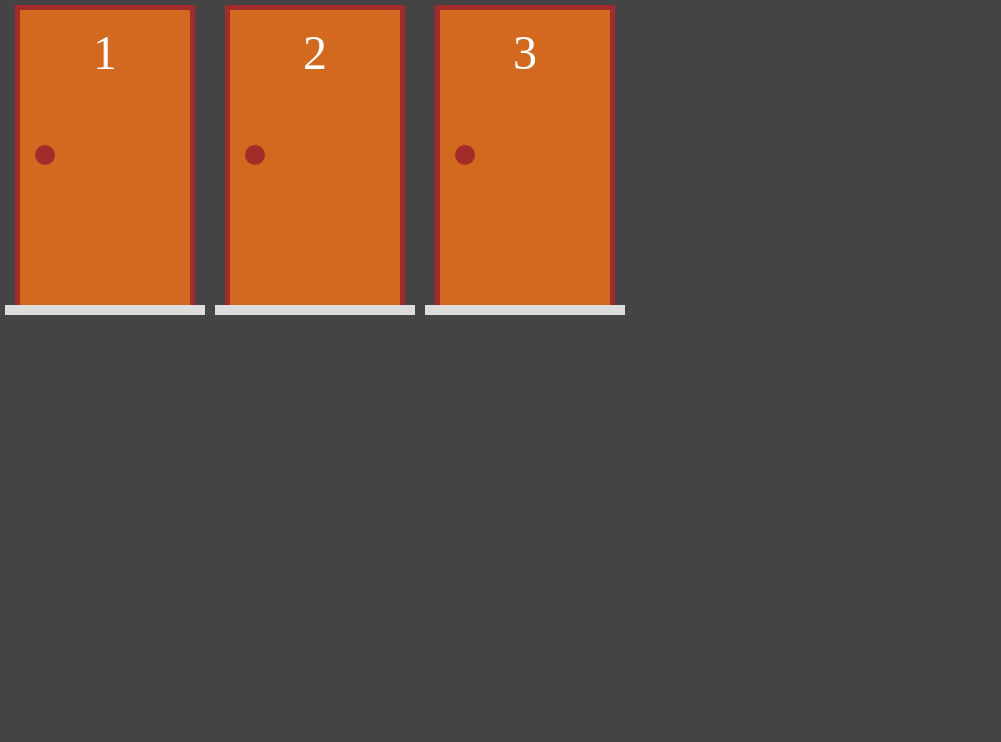
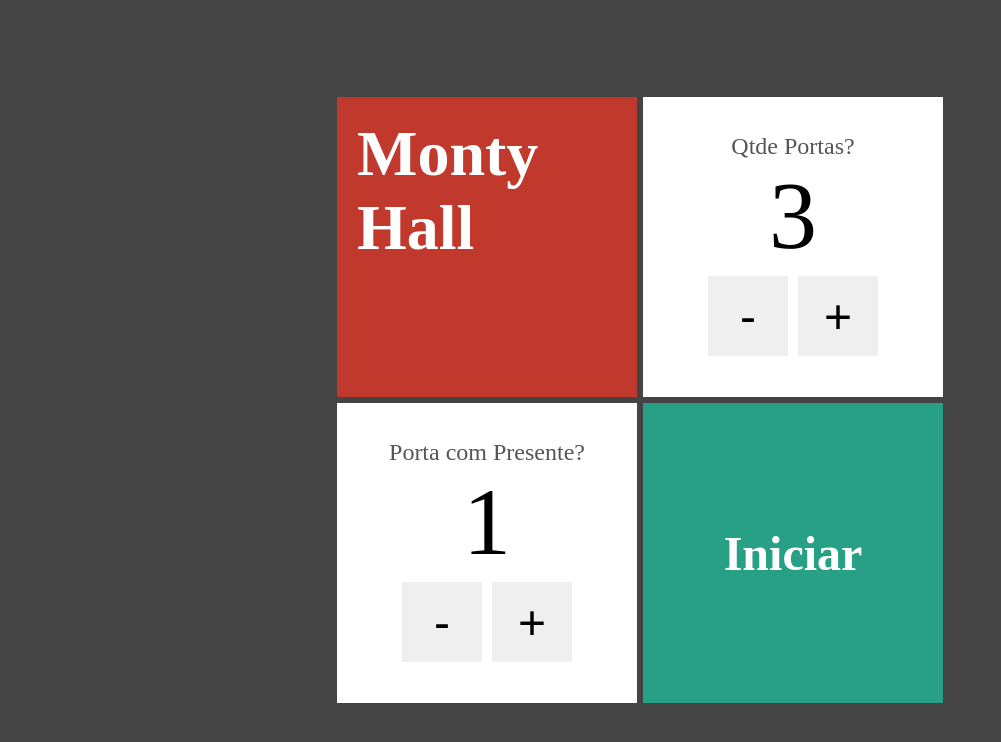
Before and after one commit to dauid64/porta_premiada, a Next.js app: page / in a window 1280 px wide. Shown: the top 742 px of the page, without its empty margins (0-1001 px from the left). Built offline with nearby package versions, Linux system fonts and the light colour scheme.

Commit message:
Finalizando projeto

```diff
--- /dev/null
+++ b/src/components/Card.tsx
@@ -0,0 +1,17 @@
+import styles from "../styles/Cartao.module.css"
+
+interface CartaoProps {
+    bgcolor?: string
+    children?: any
+}
+
+export default function Card(props: CartaoProps) {
+    return (
+        <div className={styles.cartao}
+        style={{
+            backgroundColor: props.bgcolor ?? "#fff"
+        }}>
+            {props.children}
+        </div>
+    )
+}
--- /dev/null
+++ b/src/components/EntradaNumerica.tsx
@@ -0,0 +1,22 @@
+import styles from "../styles/EntradaNumerica.module.css"
+
+interface EntradaNumericaProps {
+    text: string
+    value: number
+    onChange: (newValue: number) => void
+}
+
+export default function EntradaNumerica(props: EntradaNumericaProps) {
+    const dec = () => props.onChange(props.value - 1)
+    const inc = () => props.onChange(props.value + 1)
+    return (
+        <div className={styles.entradaNumerica}>
+            <span className={styles.text}>{props.text}</span>
+            <span className={styles.value}>{props.value}</span>
+            <div className={styles.botoes}>
+                <button className={styles.btn} onClick={dec}>-</button>
+                <button className={styles.btn} onClick={inc}>+</button>
+            </div>
+        </div>
+    )
+}
--- a/src/functions/portas.ts
+++ b/src/functions/portas.ts
@@ -1,9 +1,9 @@
 import PortaModel from "../model/porta";
 
-export function criarPortas(qtde: number, selecionada: number): PortaModel[] {
+export function criarPortas(qtde: number, portaComPresente: number): PortaModel[] {
     return Array.from({ length: qtde}, (_, i) => {
         const numero = i + 1
-        const temPresente = numero === selecionada
+        const temPresente = numero === portaComPresente
         return new PortaModel(numero, temPresente)
     })
 }
--- a/src/pages/index.tsx
+++ b/src/pages/index.tsx
@@ -1,22 +1,34 @@
-import Porta from "../components/Porta";
-import Presente from "../components/Presente";
-import { atualizarPortas, criarPortas } from "../functions/portas";
-import PortaModel from "../model/porta"
 import { useState } from "react";
+import Card from "../components/Card";
+import EntradaNumerica from "../components/EntradaNumerica";
+import styles from "../styles/Formulario.module.css"
+import Link from "next/link";
 
-export default function Home() {
-  const [portas, setPortas] = useState(criarPortas(3, 2))
 
-  function renderizarPortas() {
-    return portas.map(porta => {
-      return (
-        <Porta key={porta.numero} value={porta} onChange={novaPorta => setPortas(atualizarPortas(portas, novaPorta))}></Porta>
-      )
-    })
-  }
+export default function Formulario() {
+  const [qtdePortas, setQtdePortas] = useState(3)
+  const [comPresente, setComPresente] = useState(1)
+
   return (
-    <div style={{display: "flex"}}>
-      {renderizarPortas()}
+    <div className={styles.formulario}>
+      <div>
+        <Card bgcolor="#c0392c">
+          <h1>Monty Hall</h1>
+        </Card>
+        <Card>
+          <EntradaNumerica text="Qtde Portas?" value={qtdePortas} onChange={novaQtde => setQtdePortas(novaQtde)}></EntradaNumerica>
+        </Card>
+      </div>
+      <div>
+        <Card>
+          <EntradaNumerica text="Porta com Presente?" value={comPresente} onChange={novaPortaComPresente => setComPresente(novaPortaComPresente)}></EntradaNumerica>
+        </Card>
+        <Card bgcolor="#28a085">
+          <Link href={`/jogo/${qtdePortas}/${comPresente}`} className={styles.link}>
+            <h2>Iniciar</h2>
+            </Link>
+        </Card>
+      </div>
     </div>
   )
 }
--- /dev/null
+++ b/src/styles/Cartao.module.css
@@ -0,0 +1,9 @@
+.cartao {
+    display: flex;
+    width: 300px;
+    height: 300px;
+    color: #fff;
+    font-size: 2rem;
+    padding: 20px;
+    margin: 3px;
+}
--- /dev/null
+++ b/src/styles/EntradaNumerica.module.css
@@ -0,0 +1,32 @@
+.entradaNumerica {
+    display: flex;
+    flex-direction: column;
+    align-items: center;
+    justify-content: center;
+    color: #000;
+    flex: 1;
+}
+
+.text {
+    color: #555;
+    font-size: 1.5rem;
+}
+
+.value {
+    font-size: 6rem;
+}
+
+.botoes {
+    display: flex;
+}
+
+.btn {
+    display: flex;
+    justify-content: center;
+    align-items: center;
+    font-size: 3rem;
+    width: 80px;
+    height: 80px;
+    margin: 5px;
+    border: none;
+}
--- /dev/null
+++ b/src/styles/Formulario.module.css
@@ -0,0 +1,20 @@
+.formulario {
+    display: flex;
+    flex-direction: column;
+    justify-content: center;
+    align-items: center;
+    height: 100vh;
+}
+
+.formulario > div {
+    display: flex;
+}
+
+.link {
+    display: flex;
+    justify-content: center;
+    align-items: center;
+    margin: 0;
+    flex: 1;
+    cursor: pointer;
+}
--- /dev/null
+++ b/src/styles/Jogo.module.css
@@ -0,0 +1,28 @@
+#jogo {
+    display: flex;
+    flex-direction: column;
+    justify-content: center;
+    align-items: center;
+    height: 100vh;
+}
+
+.portas {
+    display: flex;
+    align-self: stretch;
+    justify-content: space-around;
+    flex-wrap: wrap;
+}
+
+.botoes {
+    display: flex;
+    justify-content: center;
+    margin-top: 40px;
+}
+
+.botoes button {
+    background-color: #c0392c;
+    color: #fff;
+    font-size: 2rem;
+    border: none;
+    padding: 10px 25px;
+}
```
Also changed, not shown: src/pages/jogo/[portas]/[temPresente].tsx (added, +53 -0 lines), src/components/Presente.tsx (renamed from src/components/Presente.jsx).
